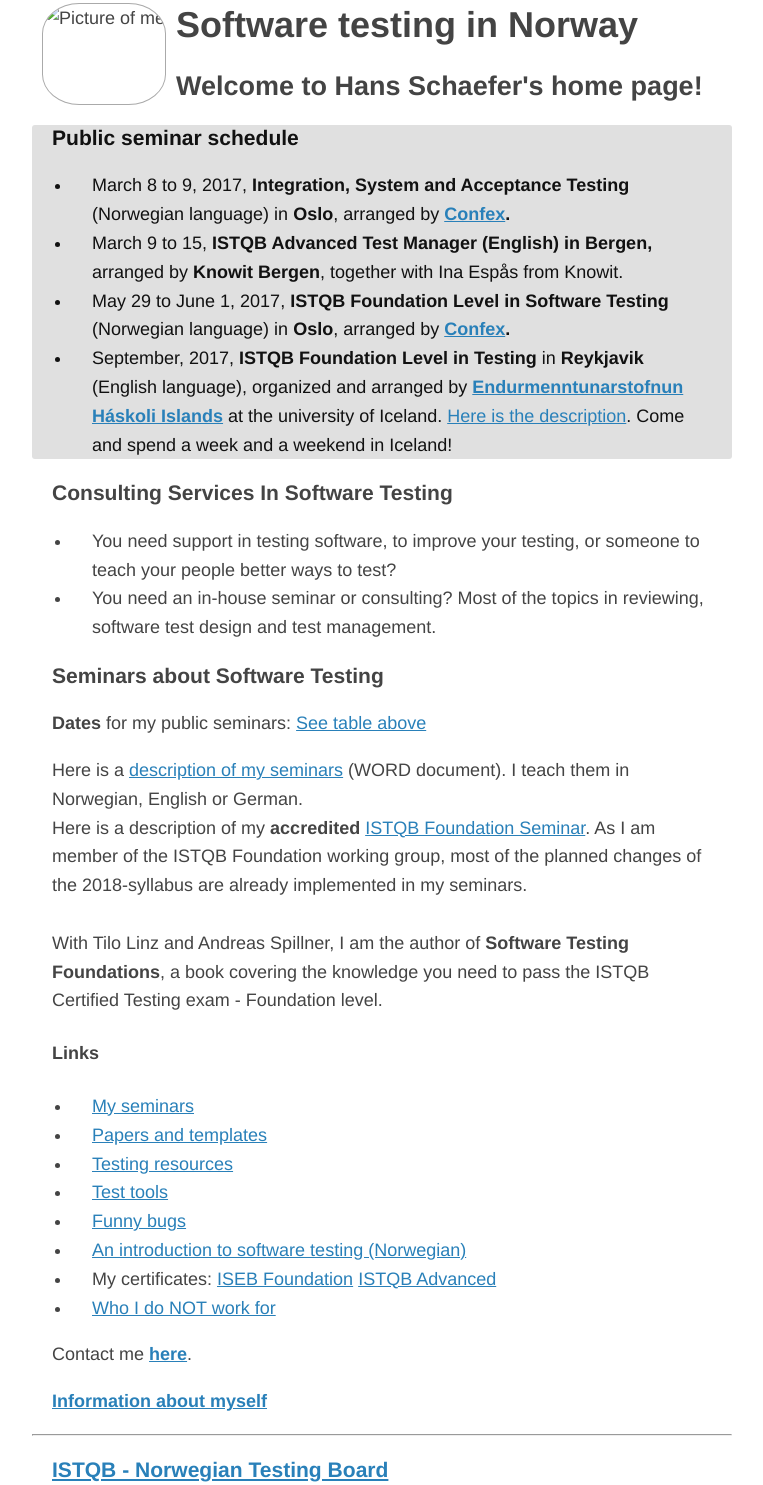
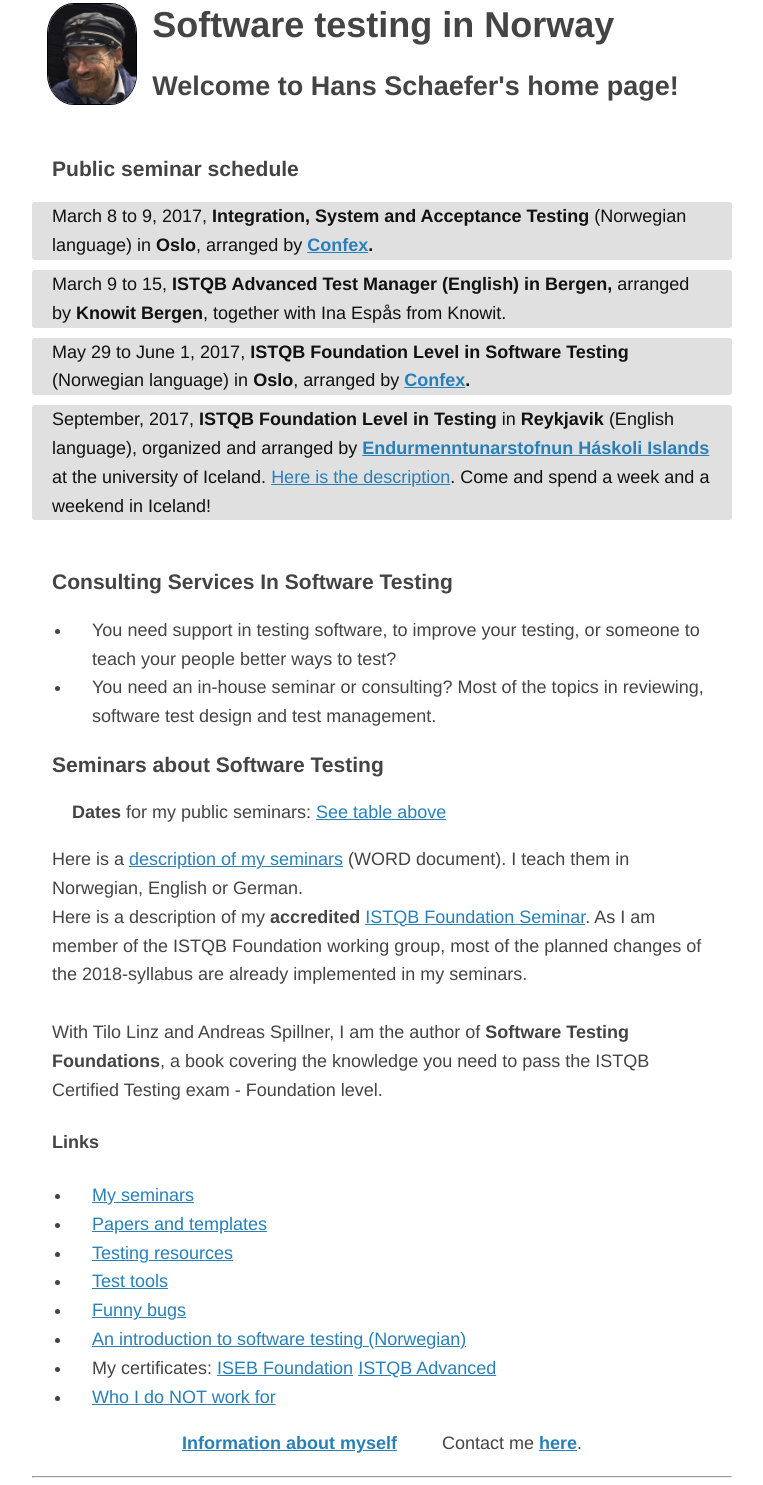
Before and after one commit to harahu/softwaretesting.no, a plain HTML site: page testing.html in a window 1280 px wide. Shown: the part 37-1522 px from the top of the page, without its empty margins (258-1021 px from the left). Drawn offline with Linux system fonts and the light colour scheme.

Commit message:
/testing design ready for initial deployment

```diff
--- a/testing.css
+++ b/testing.css
@@ -15,15 +15,31 @@ h1, h2, h3 {
   }
 img {
   float: left;
-  border: 1px solid #AAAAAA;
+  border: 1px solid #000000;
   border-radius: 30%;
-  margin: 0 10px;
+  margin: 0 15px;
 }
 a {
   color: #2980B9;
 }
 .pss {
+  padding: 10px 0;
+  border-radius: 3px;
+}
+.pss ul {
+  list-style-type: none;
+  padding: 0 0;
+}
+.pss li {
   background-color: #E0E0E0;
   color: #111111;
   border-radius: 3px;
+  margin: 10px 0;
 }
+.footerul {
+  padding: 0;
+  text-align: center;
+}
+.footerul li {
+  display: inline;
+}
--- a/testing.html
+++ b/testing.html
@@ -38,7 +38,7 @@
         </section>
         <section>
           <h3>Seminars about Software Testing</h3>
-          <p><b>Dates</b> for my public seminars: <a href="#Seminar_schedule">See table above</a></p>
+          <blockquote><b>Dates</b> for my public seminars: <a href="#Seminar_schedule">See table above</a></blockquote>
           <p>Here is a <a href="testing/kurser.doc">description of my seminars</a> (WORD document). I teach them in Norwegian, English or German. <br> Here is a description of my <b>accredited</b> <a href="testing/ISTQB_Foundation_Level_Kurs.html">ISTQB Foundation Seminar</a>. As I am member of the ISTQB Foundation working group, most of the planned changes of the 2018-syllabus are already implemented in my seminars.<br><br> With Tilo Linz and Andreas Spillner, I am the author of <b>Software Testing Foundations</b>, a book covering the knowledge you need to pass the ISTQB Certified Testing exam - Foundation level.</p>
           <nav>
             <h4>Links</h4>
@@ -56,8 +56,10 @@
               </li>
               <li><a href="testing/badlist.html">Who I do NOT work for</a></li>
             </ul>
-            <p>Contact me <b><a href="mailto:hans.schaefer@ieee.org">here</a></b>.</p>
-            <p><b><a href="testing/whoiam.html">Information about myself</a></b></p>
+            <ul class="footerul">
+              <li><b><a href="testing/whoiam.html">Information about myself</a></b></li>
+              <li>Contact me <b><a href="mailto:hans.schaefer@ieee.org">here</a></b>.</li>
+            </ul>
           </nav>
         </section>
         <hr>
@@ -139,15 +141,15 @@
         <section>
           <h3>Books</h3>
           <p>See &lt;<a href="https://www.StickyMinds.com/">https://www.StickyMinds.com/</a>&gt; under "Books" for Software Testing and Software Quality Engineering's book list.</p>
-          <p><a name="laereboken"></a>This is the ISTQB Foundation Level Certificate study book: Tilo Linz, Andreas Spillner and Hans Schaefer, <a href="https://www.amazon.com/Software-Testing-Foundations-Certified-Rockynook/dp/1933952784/ref=sr_1_1?ie=UTF8&amp;qid=1358345841&amp;sr=8-1&amp;keywords=software+testing+foundations">Software Testing Foundations</a>,&nbsp; 4th edition Rocky Nook, 2014. You may order the book directly from <b><a href="mailto:hans.schaefer%28at%29ieee.org">me.</a></b></p>
+          <p><a name="laereboken"></a>This is the ISTQB Foundation Level Certificate study book: Tilo Linz, Andreas Spillner and Hans Schaefer, <a href="https://www.amazon.com/Software-Testing-Foundations-Certified-Rockynook/dp/1933952784/ref=sr_1_1?ie=UTF8&amp;qid=1358345841&amp;sr=8-1&amp;keywords=software+testing+foundations">Software Testing Foundations</a>,&nbsp; 4th edition Rocky Nook, 2014. You may order the book directly from <b><a href="mailto:hans.schaefer@ieee.org">me.</a></b></p>
         </section>
       </article>
     </main>
     <hr>
     <footer>
-      <ul>
+      <ul class="footerul">
         <li><b><a href="http://www.softwaretesting.no/">Back to my home page</a></b></li>
-        <li>Contact me <b><a href="mailto:hans.schaefer%28at%29ieee.org">here</a></b>.</li>
+        <li>Contact me <b><a href="mailto:hans.schaefer@ieee.org">here</a></b>.</li>
       </ul>
     </footer>
   </body>
```
Also changed, not shown: jeg.gif (added).
